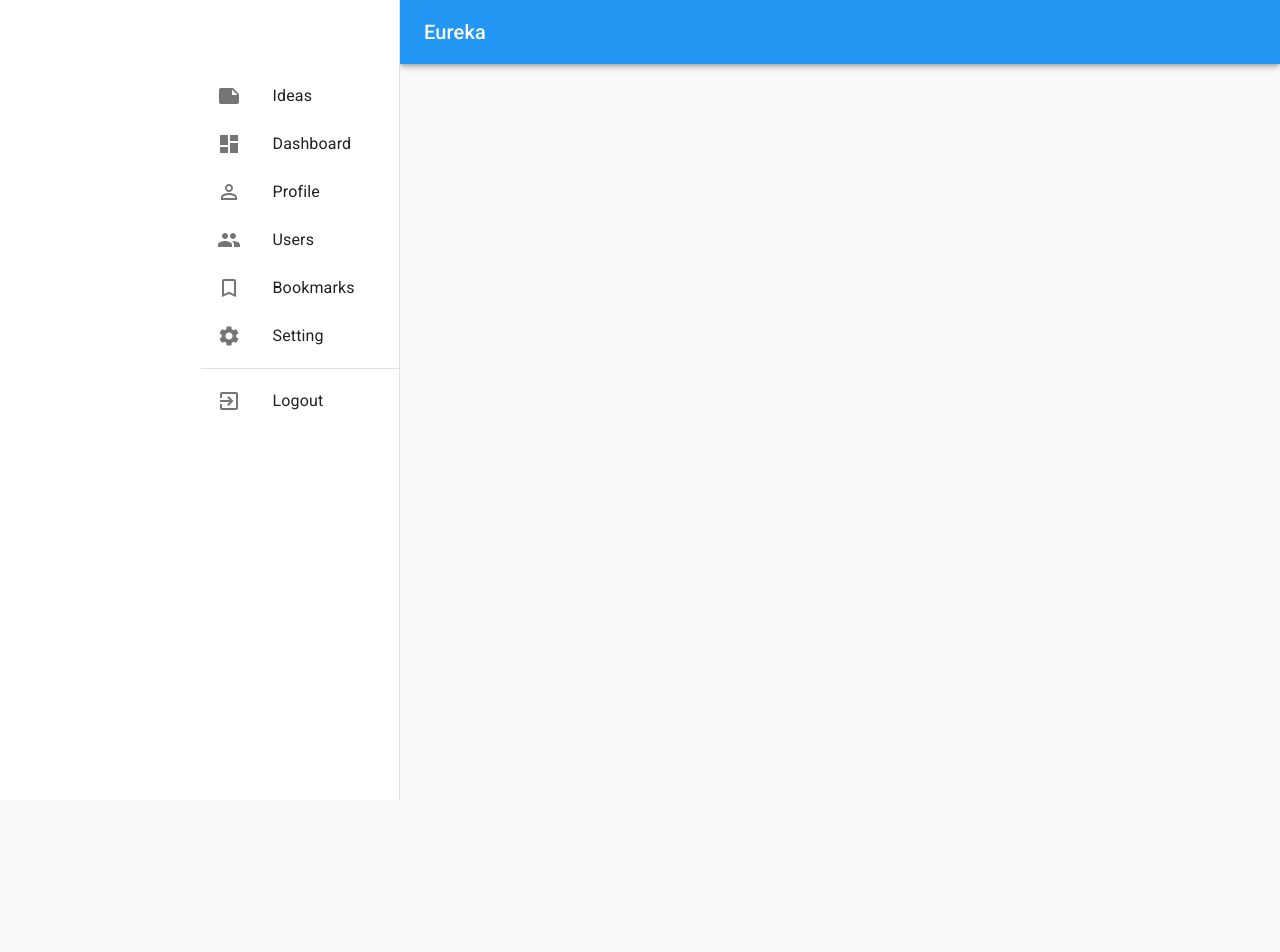
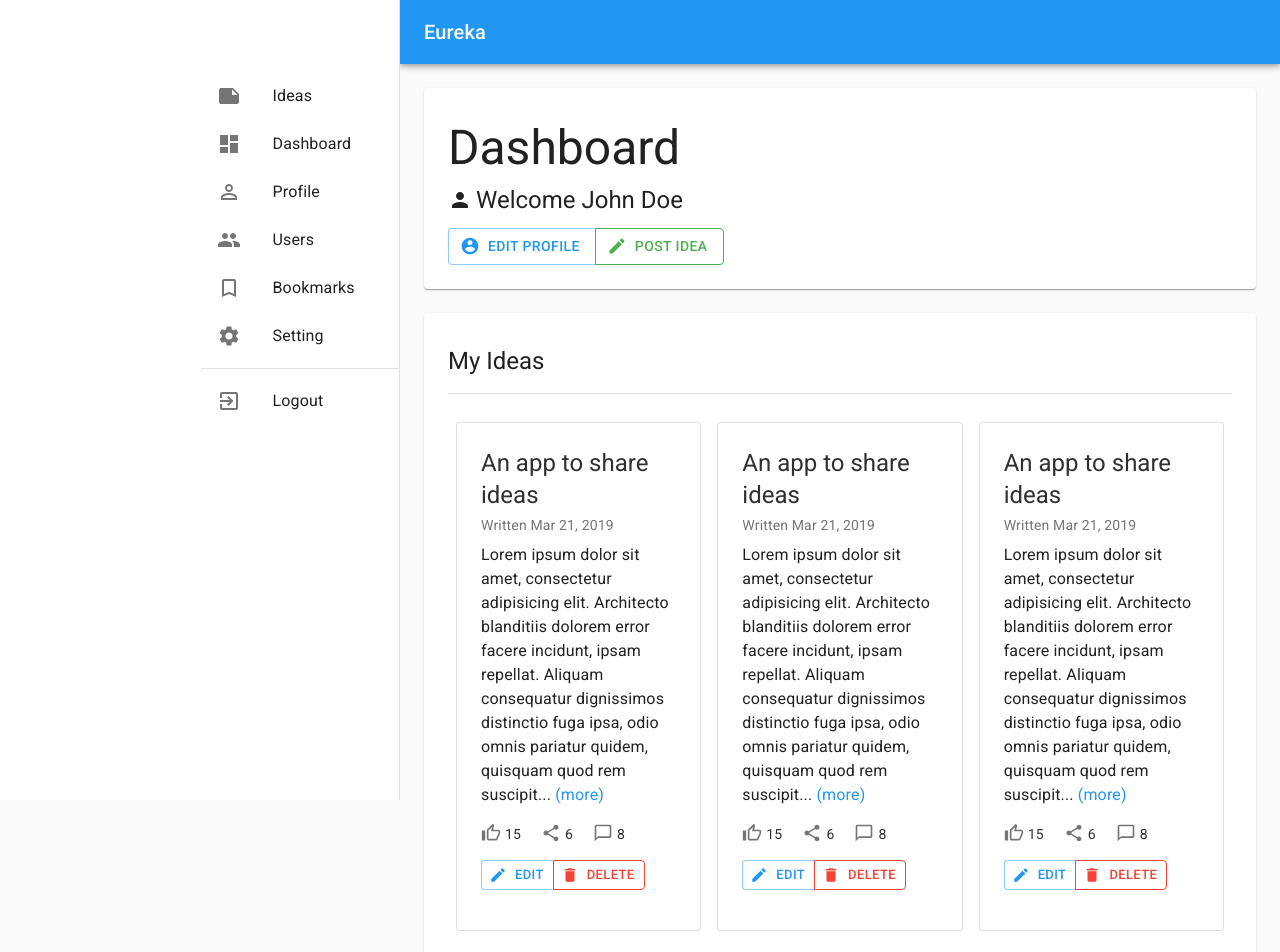
Before and after one commit to hassanyakef/eureka, a React (Create React App) app in the folder client/: page /dashboard in a window 1280 px wide. Shown: the top 952 px of the page. Before the commit the page ends 800 px from the top, so only its background shows below. Built offline with nearby package versions, Linux system fonts and the light colour scheme.

Commit message:
Create Dashboard Page.

```diff
--- a/client/src/App.js
+++ b/client/src/App.js
@@ -1,14 +1,11 @@
 import React, { Fragment } from 'react';
 import './App.css';
-import lightBlue from '@material-ui/core/colors/lightBlue';
 import grey from '@material-ui/core/colors/grey';
 import blue from '@material-ui/core/colors/blue';
 import { Container } from '@material-ui/core';
 import { makeStyles } from '@material-ui/core/styles';
 import { createMuiTheme, ThemeProvider } from '@material-ui/core/styles';
 import Navbar from './features/nav/Navbar';
-import Fab from '@material-ui/core/Fab';
-import AddIcon from '@material-ui/icons/Add';
 import UserDetailedPage from './features/user/UserDetailed/UserDetailedPage';
 import { BrowserRouter as Router, Link, Route, Switch } from 'react-router-dom';
 import IdeasPage from './features/idea/ideasPage/IdeasPage';
@@ -21,11 +18,16 @@ import Login from './features/auth/Login';
 import UsersPage from './features/user/UsersPage/UsersPage';
 import IdeaDetailed from './features/idea/ideaDetailed/IdeaDetailed';
 import Bookmark from './features/idea/bookmarks/Bookmarks'
+import { green, red } from '@material-ui/core/colors';
+import EditIdea from './features/idea/editIdea/EditIdea';
+import EditProfile from './features/user/Settings/EditProfile';
 
 const theme = createMuiTheme({
   palette: {
-    primary: blue,
-    secondary: grey
+    primary:blue,
+    secondary: grey,
+    error: red,
+    success: green
   }
 });
 
@@ -81,9 +83,6 @@ const App = () => {
               <ResponsiveDrawer/>
               <main className={classes.content}>
                 <div className={classes.toolbar} />
-                    {/*<Fab className={classes.fab} color="primary" aria-label="add">*/}
-                    {/*  <AddIcon />*/}
-                    {/*</Fab>*/}
                     <Container maxWidth={'lg'} className={classes.box}>
                       <Route exact path="/" component={Landing}/>
                       <Switch>
@@ -92,9 +91,10 @@ const App = () => {
                         <Route exact path='/users/:id' component={UserDetailedPage} />
                         <Route exact path='/users' component={UsersPage}/>
                         <Route exact path="/create-profile" component={UserDetailedPage}/>
-                        <Route exact path="/edit-profile" component={UserDetailedPage}/>
+                        <Route exact path="/edit-profile" component={EditProfile}/>
                         <Route exact path='/ideas' component={IdeasPage} />
                         <Route exact path='/ideas/:id' component={IdeaDetailed} />
+                        <Route exact path='/ideas/edit/:id' component={EditIdea} />
                         <Route exact path='/dashboard' component={Dashboard} />
                         <Route exact path='/bookmarks' component={Bookmark} />
                       </Switch>
--- a/client/src/features/dashboard/Dashboard.js
+++ b/client/src/features/dashboard/Dashboard.js
@@ -1,10 +1,95 @@
-import React from 'react';
+import React, { Fragment } from 'react';
+import { makeStyles } from '@material-ui/core/styles';
+import Typography from '@material-ui/core/Typography';
+import List from '@material-ui/core/List';
+import Divider from '@material-ui/core/Divider';
+import { Card, Box, Grid } from '@material-ui/core';
+import DashboardIdeaCard from './DashboardIdeaCard';
+import Button from '@material-ui/core/Button';
+import PersonIcon from '@material-ui/icons/Person';
+import AccountCircleIcon from '@material-ui/icons/AccountCircle';
+import ButtonGroup from '@material-ui/core/ButtonGroup';
+import CreateIcon from '@material-ui/icons/Create';
+import { Link as RouterLink } from 'react-router-dom';
 
-const Dashboard = () => {
+const useStyles = makeStyles(theme => ({
+  root: {
+    width: '100%',
+    backgroundColor: theme.palette.background.paper,
+  },
+  inline: {
+    display: 'inline',
+  },
+  card: {
+    padding: theme.spacing(3),
+  },
+  divider: {
+    marginTop: theme.spacing(2),
+  },
+  icon: {
+    marginBottom: '-4px',
+    marginRight: '4px'
+  },
+  successButton: {
+    color: '#4caf50',
+    borderColor: '#4caf50',
+    '&:hover': {
+      backgroundColor: '#f1f8e9'
+    }
+  }
+}));
+
+const Dashboard = ({ theme }) => {
+  const classes = useStyles(theme);
+
   return (
-    <div>
+    <Fragment>
+      <Box mb={3}>
+        <Card className={classes.card}>
+          <Box my={1}>
+            <Typography variant='h3'>
+              Dashboard
+            </Typography>
+          </Box>
+          <Box my={1}>
+            <Typography variant='h5'>
+              <PersonIcon className={classes.icon}/>
+              Welcome John Doe
+            </Typography>
+          </Box>
+          <Box mt={1.5}>
+            <ButtonGroup aria-label="button group">
+              <Button color='primary' component={RouterLink} to='/edit-profile' startIcon={ <AccountCircleIcon />}>
+                Edit Profile
+              </Button>
+              <Button  className={classes.successButton} startIcon={<CreateIcon />}>
+                Post Idea</Button>
+            </ButtonGroup>
+          </Box>
+        </Card>
+      </Box>
 
-    </div>
+      <Card className={classes.card}>
+        <Box my={1}>
+          <Typography variant='h5'>
+            My Ideas
+          </Typography>
+        </Box>
+        <Box mt={2} mb={0.5}>
+          <Divider/>
+        </Box>
+        <List className={classes.root}>
+          <Grid container spacing={20}>
+            <DashboardIdeaCard/>
+            <DashboardIdeaCard/>
+            <DashboardIdeaCard/>
+            <DashboardIdeaCard/>
+            <DashboardIdeaCard/>
+          </Grid>
+
+        </List>
+      </Card>
+    </Fragment>
   );
 };
 
--- /dev/null
+++ b/client/src/features/dashboard/DashboardIdeaCard.js
@@ -0,0 +1,89 @@
+import React, { Fragment } from 'react';
+import Grid from '@material-ui/core/Grid';
+import Typography from '@material-ui/core/Typography';
+import { makeStyles } from '@material-ui/core/styles';
+import Box from '@material-ui/core/Box';
+import Button from '@material-ui/core/Button';
+import Card from '@material-ui/core/Card';
+import Link from '@material-ui/core/Link';
+import { Link as RouterLink } from 'react-router-dom';
+import IdeasPageBodyIdeaButtons from '../idea/ideasPage/IdeasPageBodyIdeaButtons';
+import ButtonGroup from '@material-ui/core/ButtonGroup';
+import EditIcon from '@material-ui/icons/Edit';
+import DeleteIcon from '@material-ui/icons/Delete';
+
+const useStyles = makeStyles(theme => ({
+  root: {
+    flexGrow: 1,
+  },
+  profile: {
+    width: theme.spacing(10),
+    height: theme.spacing(10)
+  },
+  card: {
+    padding: theme.spacing(3),
+    margin: theme.spacing(2, 1),
+    border: '1px solid rgba(0, 0, 0, 0.12)',
+    [theme.breakpoints.down('sm')]: {
+      padding: theme.spacing(3),
+      margin: theme.spacing(2, 0),
+    }
+  },
+  deleteButton: {
+    color: '#f44336',
+    borderColor: '#f44336',
+    '&:hover': {
+      backgroundColor: '#ffebee'
+    }
+  }
+}));
+
+const DashboardIdeaCard = ({ theme }) => {
+  const classes = useStyles(theme);
+
+  return (
+    <Fragment>
+      <Grid item lg={4} md={6} sm={12} xl={3}>
+        <Card className={classes.card} elevation={0}>
+          <Grid container className={classes.root} spacing={2}>
+            <Grid item md={12}>
+              <Link variant='h5' color="secondary" component={RouterLink}
+                    to='/ideas/1'> An app to share ideas</Link>
+              <Box mt={0.5} mb={1}>
+                <Typography variant="body2" style={{ color: '#757575' }}>
+                  Written Mar 21, 2019
+                </Typography>
+              </Box>
+              <Typography variant="body1" paragraph={true}>
+                Lorem ipsum dolor sit amet, consectetur adipisicing elit. Architecto
+                blanditiis dolorem error facere incidunt, ipsam repellat. Aliquam
+                consequatur dignissimos distinctio fuga ipsa, odio omnis pariatur quidem,
+                quisquam quod rem suscipit...
+                {' '}
+                <Link variant='body1' component={RouterLink} to='/ideas/1'>(more)</Link>
+              </Typography>
+              <Box mb={2}>
+                <IdeasPageBodyIdeaButtons/>
+              </Box>
+              <Box my={2}>
+                <ButtonGroup aria-label="button group">
+                  <Button size='small' color='primary'
+                          component={RouterLink}
+                          to='/ideas/edit/1'
+                          startIcon={<EditIcon/>}>
+                    Edit
+                  </Button>
+                  <Button size='small' className={classes.deleteButton} startIcon={<DeleteIcon/>}>Delete</Button>
+                </ButtonGroup>
+              </Box>
+
+            </Grid>
+          </Grid>
+        </Card>
+      </Grid>
+
+    </Fragment>
+  );
+};
+
+export default DashboardIdeaCard;
--- /dev/null
+++ b/client/src/features/idea/editIdea/EditIdea.js
@@ -0,0 +1,11 @@
+import React from 'react';
+
+const EditIdea = () => {
+  return (
+    <div>
+
+    </div>
+  );
+};
+
+export default EditIdea;
--- /dev/null
+++ b/client/src/features/user/Settings/EditProfile.js
@@ -0,0 +1,11 @@
+import React from 'react';
+
+const EditProfile = () => {
+  return (
+    <div>
+
+    </div>
+  );
+};
+
+export default EditProfile;
```
